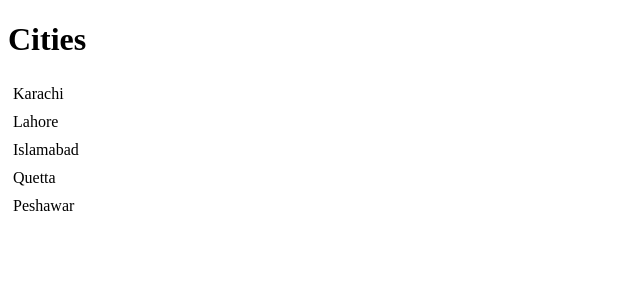
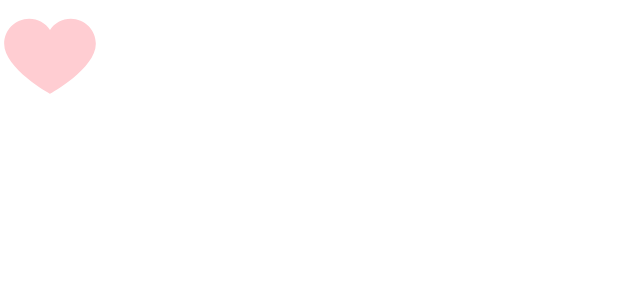
Before and after one commit to GodwinYeboah1/react-app, a React (Vite) app: page / in a window 1280 px wide. Shown: the top 300 px of the page, without its empty margins (0-640 px from the left). Built offline with nearby package versions, Linux system fonts and the light colour scheme.

Commit message:
styling components

```diff
--- a/src/App.tsx
+++ b/src/App.tsx
@@ -1,10 +1,13 @@
 
 import Alert from "./components/Alert";
 import ListGroup from "./components/ListGroup";
-import Button from "./components/Button";
+import Button from "./components/Button/Button";
 import {useState} from 'react';
-
-
+import styled from "styled-components";
+import Like from "./components/Like";
+interface ButtonProps {
+  onCLick: () => void;
+}
 function App() {
     const  [alertVisibility , setalertVisibility] = useState(false);
     const cities = ['Karachi', 'Lahore', 'Islamabad', 'Quetta', 'Peshawar'];
@@ -19,10 +22,14 @@ function App() {
      onCLick={()=> setalertVisibility(true)}>
         Click me !
       </Button> */}
-      <ListGroup
+      {/* <ListGroup
       items={cities}
       heading="Cities"
-      onSelectedItem={()=> cities}/>
+      onSelectedItem={()=> cities}/> */}
+
+      {/* <Button onCLick={() => {}}>Click me !</Button> */}
+      <Like onClick={() => {}} />
+
     </>
   )
 }
--- /dev/null
+++ b/src/components/Button/Button.module.css
@@ -0,0 +1,8 @@
+.btn {
+    color: white;
+    background-color: skyblue;
+    padding: 10px 20px;
+    border-radius: 5px;
+    border: none;
+    cursor: pointer;
+}
--- /dev/null
+++ b/src/components/Like/Like.tsx
@@ -0,0 +1,26 @@
+import React from 'react'
+import { CiHeart } from "react-icons/ci";
+import './Like.css';
+import { FcLike } from "react-icons/fc";
+import { FcLikePlaceholder } from "react-icons/fc";
+
+interface LikeProps {
+  // Define props here
+  onClick: () => void;
+}
+
+const Like = ({onClick: LikeProps}:LikeProps) => {
+  const [like, setLike] = React.useState(false);
+  const handleLike = () => {
+    setLike(!like);
+   }
+  return (
+    <button className='like-btn' onClick={handleLike}>
+      {
+        like  ?<FcLike size={100}/> :<FcLikePlaceholder size={100}/>
+      }
+    </button>
+  )
+}
+
+export default Like
--- /dev/null
+++ b/src/components/Like/index.ts
@@ -0,0 +1,3 @@
+import Like from './Like';
+
+export default Like;
--- /dev/null
+++ b/src/components/Like/like.css
@@ -0,0 +1,6 @@
+.like-btn {
+    background: none;
+    border: none;
+    padding: 0;
+    margin: 0;
+}
--- a/src/components/ListGroup/ListGroup.tsx
+++ b/src/components/ListGroup/ListGroup.tsx
@@ -1,6 +1,8 @@
 import { useState, MouseEventHandler } from "react";
 import  "./ListGroup.css";
 import styled from "styled-components";
+import { FaBeer , FaCity } from 'react-icons/fa';
+
 
 const List = styled.ul`
   list-style: none;
@@ -30,7 +32,7 @@ function ListGroup({items, heading, onSelectedItem}: Props) {
 
   return (
     <>
-      <h1>{heading}</h1>
+      <h1>{heading} <FaCity color="red" size={100}/></h1>
       { getMessage()}
       <List>
         {items.map((city, index) => (
@@ -45,7 +47,7 @@ function ListGroup({items, heading, onSelectedItem}: Props) {
                 {city}
             </ListItem>
         ))}
-      </List  >
+      </List>
     </>
   );
 }
--- a/src/main.tsx
+++ b/src/main.tsx
@@ -1,7 +1,7 @@
 import React from 'react'
 import ReactDOM from 'react-dom/client'
 import App from './App'
-// import 'bootstrap/dist/css/bootstrap.css';
+import 'bootstrap/dist/css/bootstrap.css';
 
 ReactDOM.createRoot(document.getElementById('root') as HTMLElement).render(
   <React.StrictMode>
```
Also changed, not shown: src/components/Button/Button.tsx (renamed from src/components/Button.tsx, +10 -2 lines).
